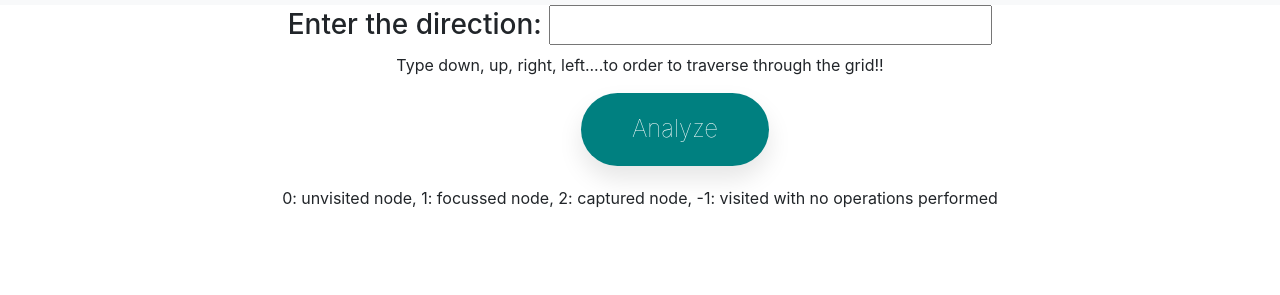
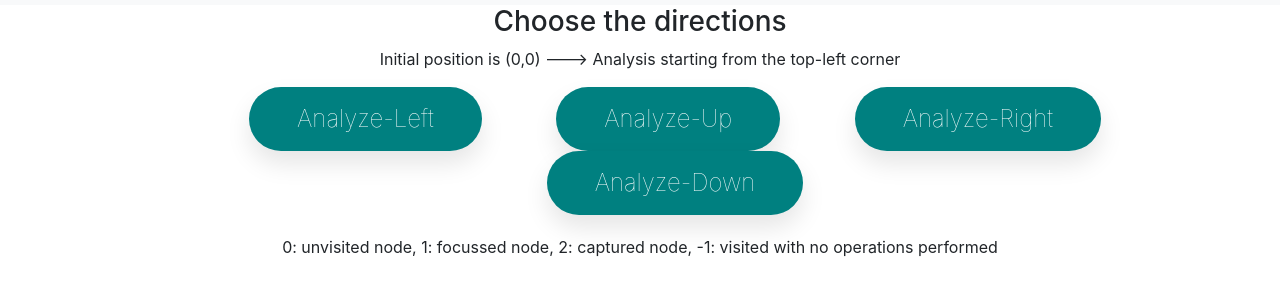
Before and after one commit to somya51p/Assignment_ML, a website: page index.html in a window 1280 px wide. Shown: the part 51-346 px from the top of the page. Drawn offline with nearby package versions, Linux system fonts and the light colour scheme; no server answers.

Commit message:
final commit

```diff
--- a/index.html
+++ b/index.html
@@ -35,7 +35,7 @@
             flex-direction: row;
         }
         .inputTag .button a {
-            padding: 0.8rem 3.2rem;
+            padding: 0.5rem 3rem;
             background: teal;
             line-height: 3rem;
             font-size: 1.5rem;
@@ -92,11 +92,30 @@
 
     <div class="container inputTag text-center">
         <!-- <img src="img.png" alt="" /> -->
-        <h3>Enter the direction: <input type="text" name="direction" id="direction"/></h3>
-        <p>Type down, up, right, left....to order to traverse through the grid!!</p>
-        <div class="button" id="direction-btn" onclick="solve">
-            <a href="" alt="">Analyze</a>
+        <h3>Choose the directions</h3>
+
+        <p>Initial position is (0,0) ---> Analysis starting from the top-left corner</p>
+
+        <div class="button" id="direction-btn-left" onclick="solve_left">
+            <a href="" alt="">Analyze-Left</a>
         </div>
+
+        <div class="button" id="direction-btn-up" onclick="solve_up">
+            <a href="" alt="">Analyze-Up</a>
+        </div>
+
+
+        <div class="button" id="direction-btn-right" onclick="solve_right">
+            <a href="" alt="">Analyze-Right</a>
+        </div>
+
+
+        <div class="button" id="direction-btn-down" onclick="solve_down">
+            <a href="" alt="">Analyze-Down</a>
+        </div>
+
+
+
         <div class="state">
             0: unvisited node,
             1: focussed node,
@@ -111,8 +130,19 @@
 <script>
     let flag=0;
     let prevData;
-    const AnalyzeButton = document.getElementById('direction-btn')
-    AnalyzeButton.addEventListener('click', solve)
+
+    const AnalyzeButtonRight = document.getElementById('direction-btn-right')
+    AnalyzeButtonRight.addEventListener('click', solve_right)
+
+    const AnalyzeButtonLeft = document.getElementById('direction-btn-left')
+    AnalyzeButtonLeft.addEventListener('click', solve_left)
+
+    const AnalyzeButtonDown = document.getElementById('direction-btn-down')
+    AnalyzeButtonDown.addEventListener('click', solve_down)
+
+    const AnalyzeButtonUp = document.getElementById('direction-btn-up')
+    AnalyzeButtonUp.addEventListener('click', solve_up)
+
 const gridContainer = document.getElementById('grid-container')
 const inputDirection = async(dir) => {
 
@@ -121,11 +151,27 @@ const inputDirection = async(dir) => {
     .catch(error => console.error(error))
 }
 
-function solve() {
-    let dir=document.getElementById("direction").value;
-    console.log(dir)
+function solve_right(val) {
+    let dir = "right"
     inputDirection(dir);
 }
+
+function solve_left() {
+    let dir = "left"
+    inputDirection(dir);
+}
+
+function solve_down() {
+    let dir = "down"
+    inputDirection(dir);
+}
+
+function solve_up() {
+    let dir = "up"
+    inputDirection(dir);
+}
+
+
 
 setInterval(async () => {
     const parent = document.createElement('div')
```
Also changed, not shown: 1 other file.
